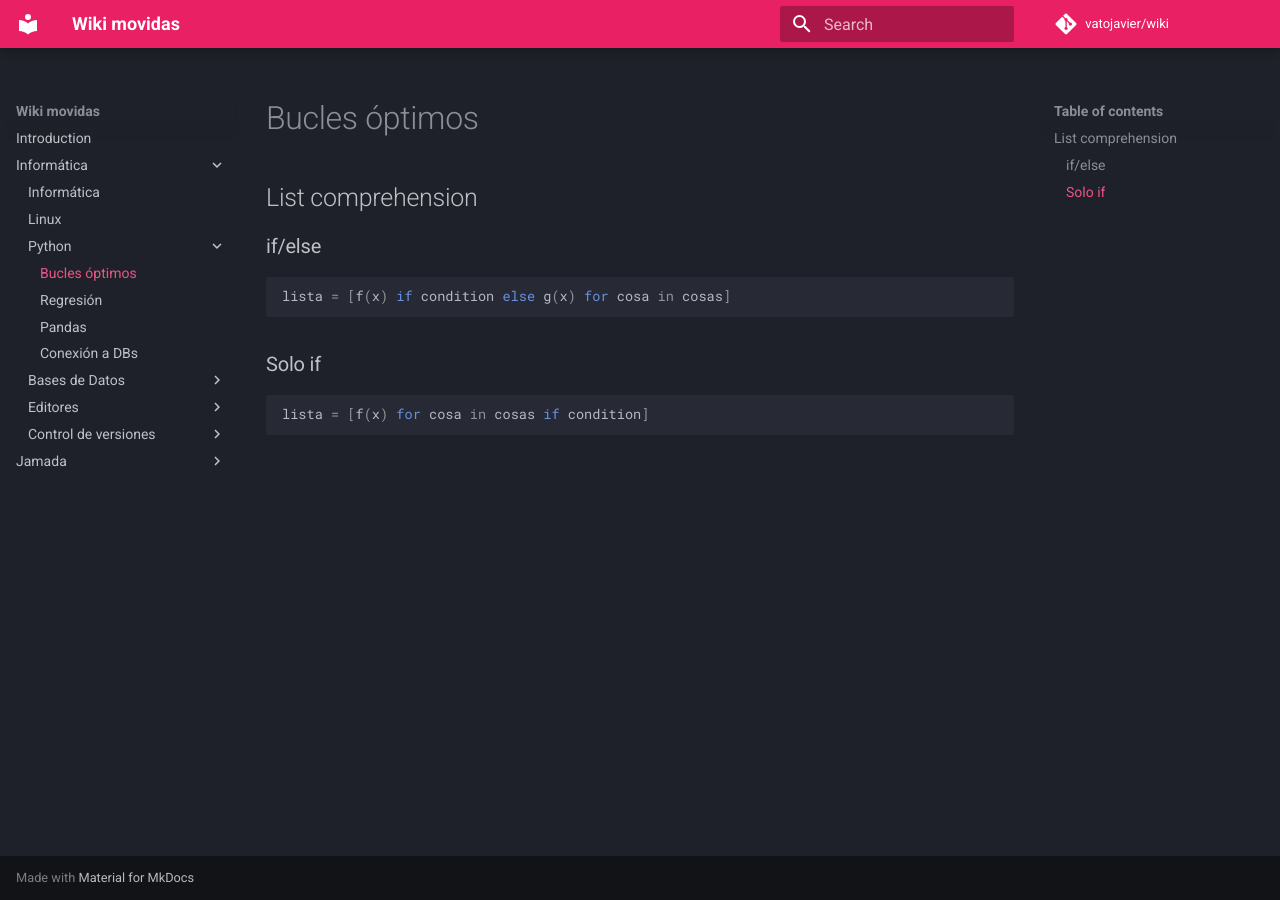
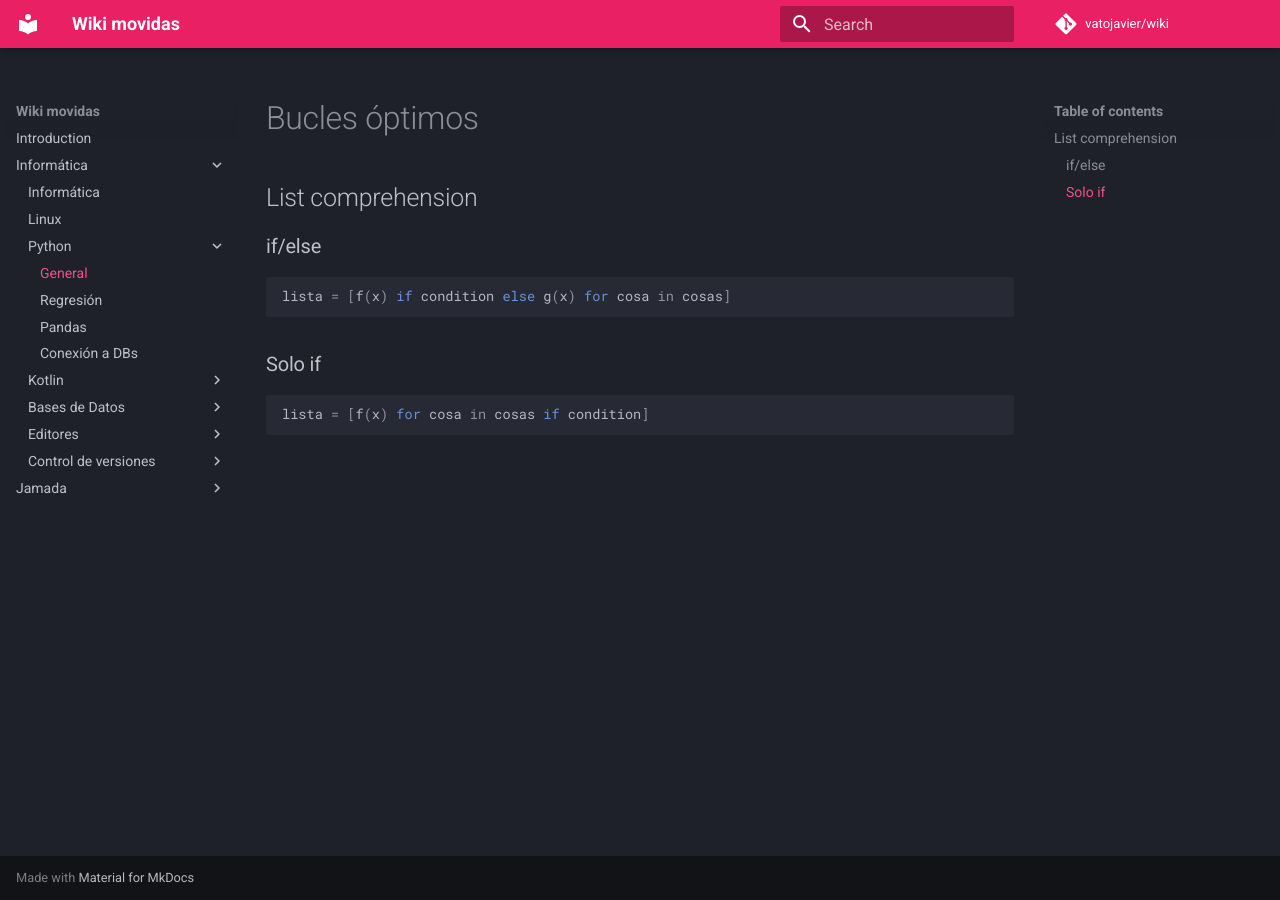
Before and after one commit to vatojavier/wiki, an MkDocs documentation site: the page built from docs/informatica/python/bucles_optimos.md, in a window 1280 px wide. Built offline with MkDocs 1.6.1 and Material for MkDocs 9.7.7, drawn with Linux system fonts in a browser that asks for light colours; comment, search, counter and statistics services are not loaded.

Commit message:
Update mkdocs.yml

```diff
--- a/mkdocs.yml
+++ b/mkdocs.yml
@@ -6,10 +6,12 @@ nav:
     - Informática: informatica/informatica.md
     - Linux: informatica/linux/linux.md
     - Python:
-      - Bucles óptimos: informatica/python/bucles_optimos.md
+      - General: informatica/python/bucles_optimos.md
       - Regresión: informatica/python/regresion.md
       - Pandas: informatica/python/pandas.md
       - Conexión a DBs: informatica/python/cDB.md
+    - Kotlin:
+      - General: informatica/kotlin/kotlin.md
     - Bases de Datos:
       - PostgreSQL:  informatica/BBDD/Postgres.md
     - Editores:
```
